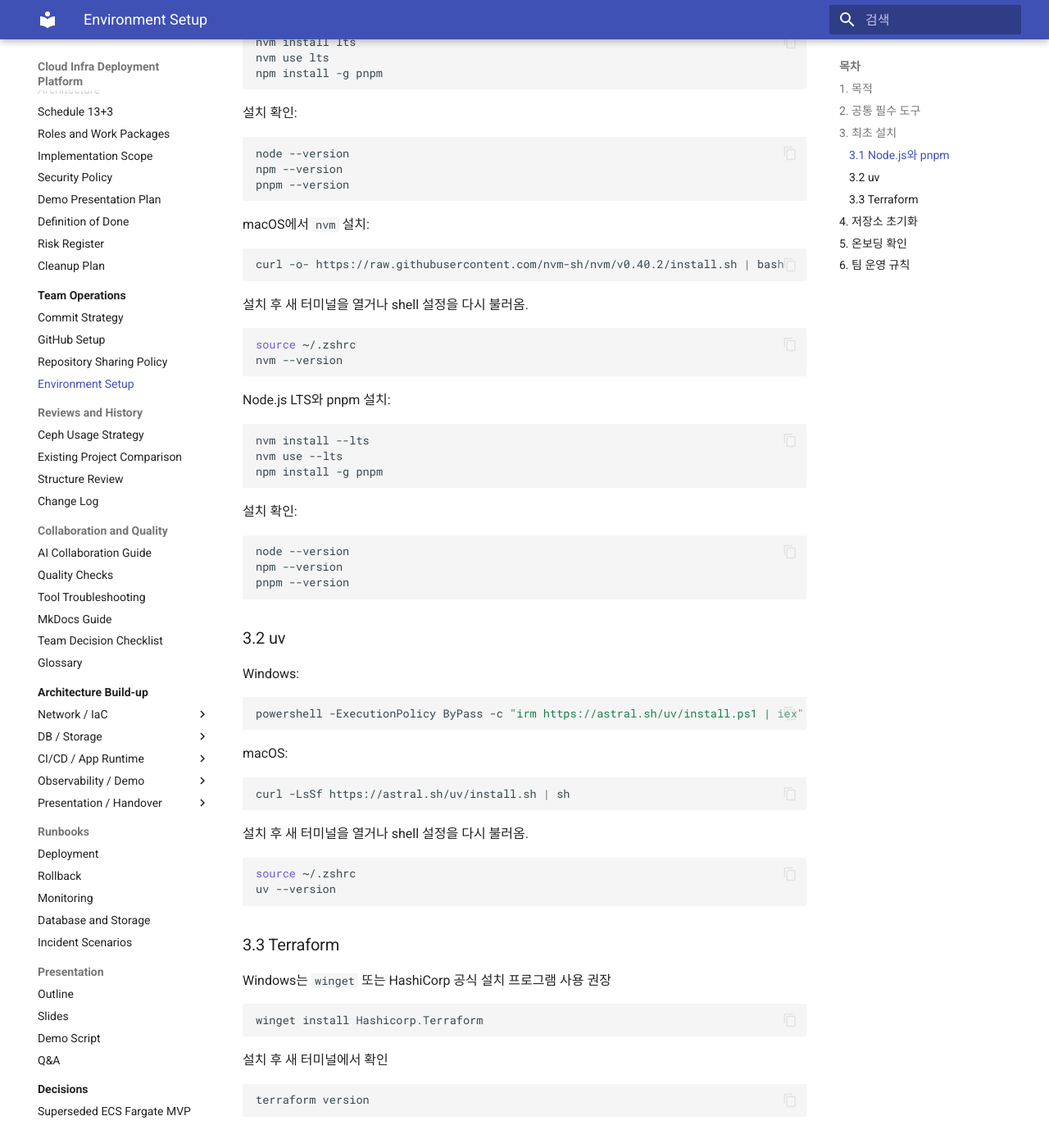
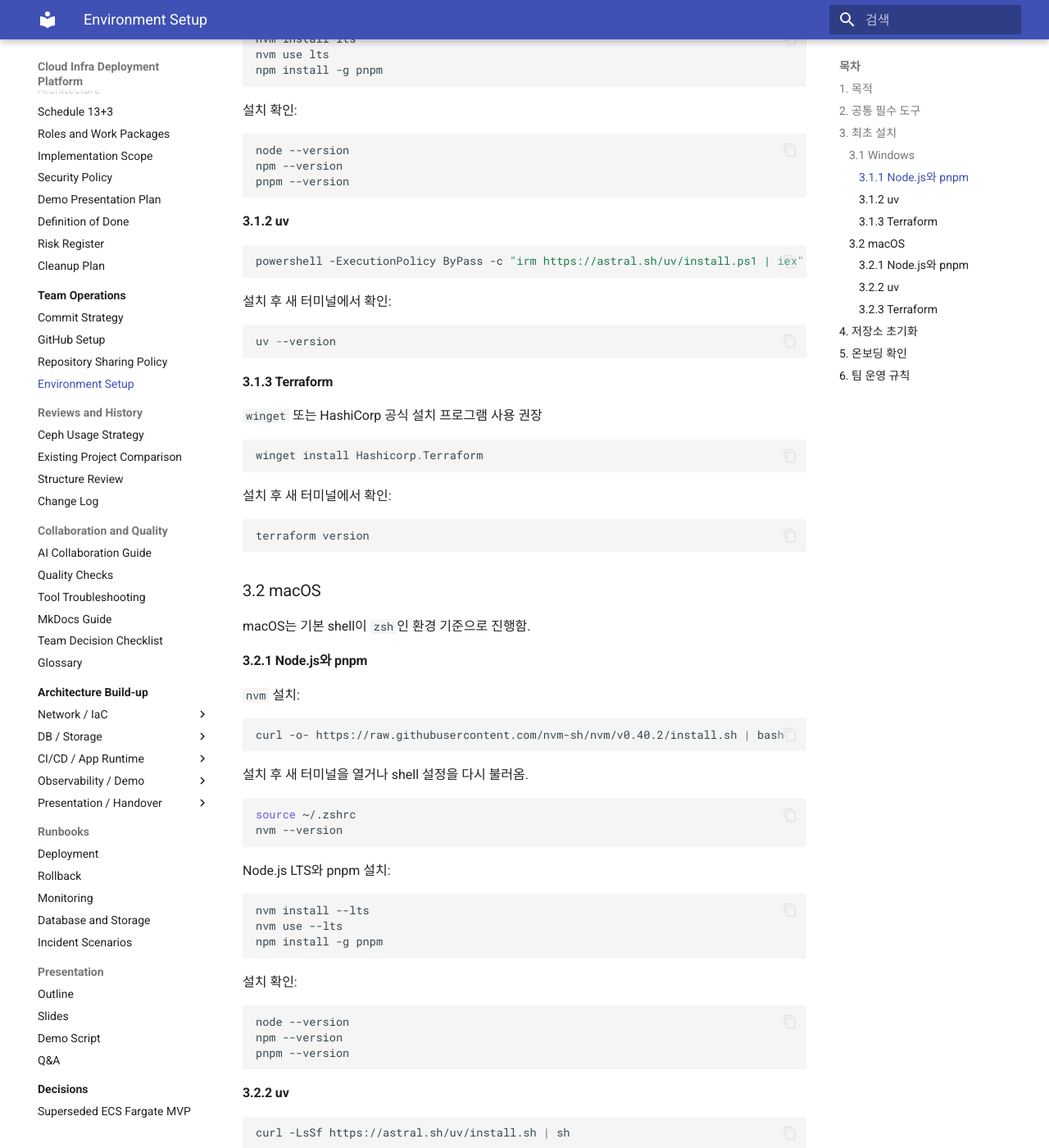
Before and after one commit to KosaCloudTeam2/infra-platform, an MkDocs documentation site: the page built from docs/ENVIRONMENT_SETUP.md, in a window 1280 px wide and 1400 px high, scrolled down 1666 px. Shown: the whole window at 82% size. Built offline with MkDocs 1.6.1 and Material for MkDocs 9.7.7, drawn with Linux system fonts in a browser that asks for light colours; some of the changed text lies outside the part shown.

Commit message:
docs: 환경설정문서 수정 (mac, window 구분)

````diff
--- a/docs/ENVIRONMENT_SETUP.md
+++ b/docs/ENVIRONMENT_SETUP.md
@@ -38,11 +37,13 @@
 
 ## 3. 최초 설치
 
-### 3.1 Node.js와 pnpm
+### 3.1 Windows
 
-Windows는 `nvm-windows`, macOS/Linux는 `nvm` 사용 권장
+Windows는 `cmd` 또는 PowerShell 기준으로 진행함.
 
-Windows `cmd`에서 `nvm-windows` 설치:
+#### 3.1.1 Node.js와 pnpm
+
+`cmd`에서 `nvm-windows` 설치:
 
 ```cmd
 winget install CoreyButler.NVMforWindows
@@ -70,7 +71,39 @@ npm --version
 pnpm --version
 ```
 
-macOS에서 `nvm` 설치:
+#### 3.1.2 uv
+
+```powershell
+powershell -ExecutionPolicy ByPass -c "irm https://astral.sh/uv/install.ps1 | iex"
+```
+
+설치 후 새 터미널에서 확인:
+
+```powershell
+uv --version
+```
+
+#### 3.1.3 Terraform
+
+`winget` 또는 HashiCorp 공식 설치 프로그램 사용 권장
+
+```powershell
+winget install Hashicorp.Terraform
+```
+
+설치 후 새 터미널에서 확인:
+
+```powershell
+terraform version
+```
+
+### 3.2 macOS
+
+macOS는 기본 shell이 `zsh`인 환경 기준으로 진행함.
+
+#### 3.2.1 Node.js와 pnpm
+
+`nvm` 설치:
 
 ```bash
 curl -o- https://raw.githubusercontent.com/nvm-sh/nvm/v0.40.2/install.sh | bash
@@ -99,15 +132,7 @@ npm --version
 pnpm --version
 ```
 
-### 3.2 uv
-
-Windows:
-
-```powershell
-powershell -ExecutionPolicy ByPass -c "irm https://astral.sh/uv/install.ps1 | iex"
-```
-
-macOS:
+#### 3.2.2 uv
 
 ```bash
 curl -LsSf https://astral.sh/uv/install.sh | sh
@@ -120,17 +145,18 @@ source ~/.zshrc
 uv --version
 ```
 
-### 3.3 Terraform
+#### 3.2.3 Terraform
 
-Windows는 `winget` 또는 HashiCorp 공식 설치 프로그램 사용 권장
+Homebrew 사용 권장:
 
-```powershell
-winget install Hashicorp.Terraform
+```bash
+brew tap hashicorp/tap
+brew install hashicorp/tap/terraform
 ```
 
-설치 후 새 터미널에서 확인
+설치 확인:
 
-```powershell
+```bash
 terraform version
 ```
 
````
Also changed, not shown: other parts of docs/ENVIRONMENT_SETUP.md (+0 -1 lines), docs/16_change_log.md (+5 -3 lines).
